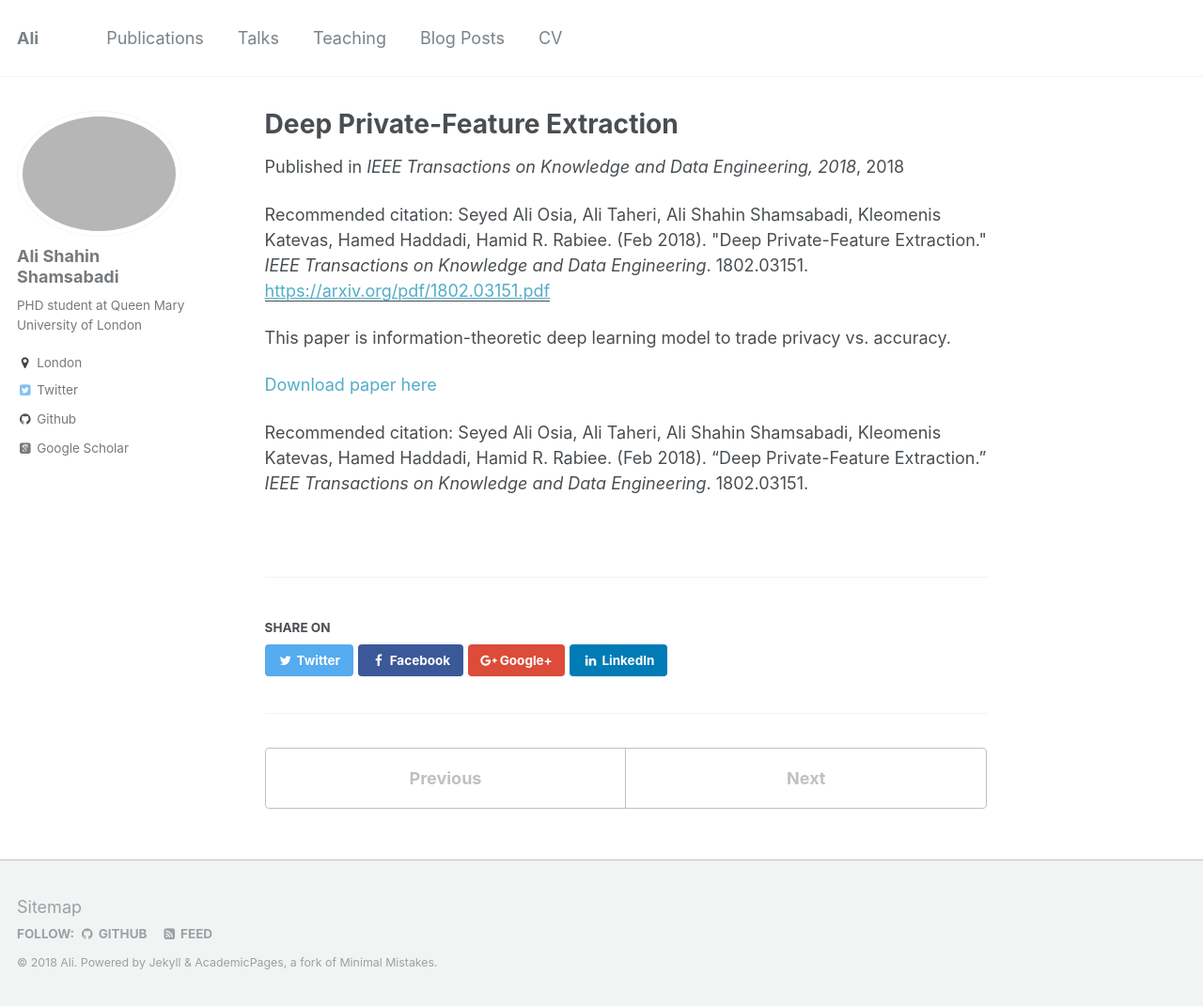
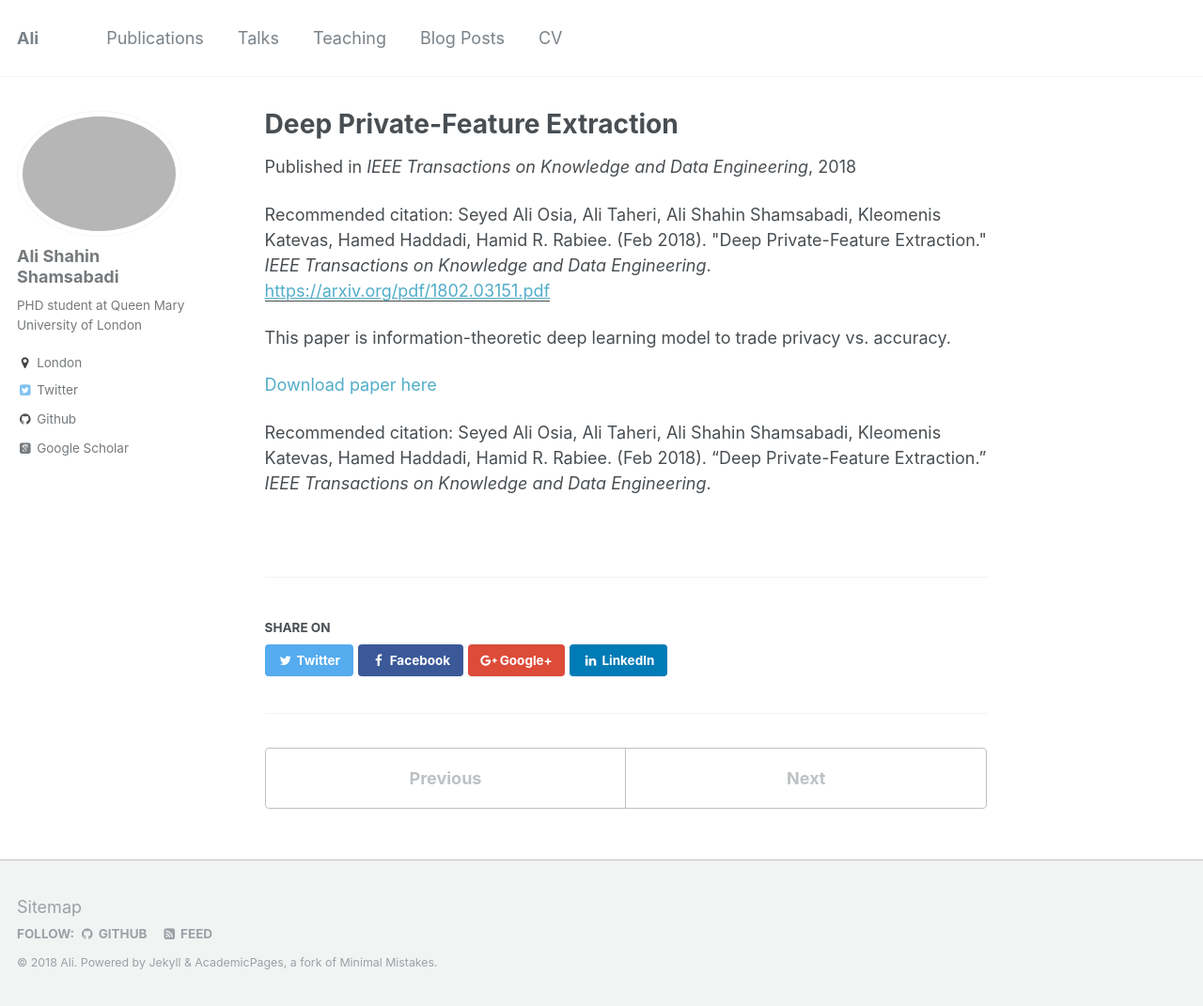
Before and after one commit to AliShahin/AliShahin.github.io, a Jekyll site: the page built from _publications/2018-02-12-paper-title-number-4.md, in a window 1280 px wide and 1071 px high. Shown: the whole window at 94% size. Built offline with Jekyll 4.4.1, drawn with Linux system fonts in a browser that asks for light colours; some web fonts are replaced.

Commit message:
Update 2018-02-12-paper-title-number-4.md

```diff
--- a/_publications/2018-02-12-paper-title-number-4.md
+++ b/_publications/2018-02-12-paper-title-number-4.md
@@ -1,17 +1,17 @@
 ---
 title: "Deep Private-Feature Extraction"
 collection: publications
-permalink: /publication/2018-02-12-paper-title-number-4
+permalink: /publication/2018-02-12-Deep-Private-Feature-Extraction-number-4
 excerpt: 'This paper is information-theoretic deep learning model to trade privacy vs. accuracy.'
 date: 2018-02-12
-venue: 'IEEE Transactions on Knowledge and Data Engineering, 2018'
+venue: 'IEEE Transactions on Knowledge and Data Engineering'
 paperurl: 'https://arxiv.org/pdf/1802.03151.pdf'
 citation: 'Seyed Ali Osia, Ali Taheri, Ali Shahin Shamsabadi, Kleomenis Katevas, Hamed Haddadi, Hamid R. Rabiee. (Feb 2018).
-&quot;Deep Private-Feature Extraction.&quot; <i>IEEE Transactions on Knowledge and Data Engineering</i>. 1802.03151.'
+&quot;Deep Private-Feature Extraction.&quot; <i>IEEE Transactions on Knowledge and Data Engineering</i>.'
 ---
 This paper is information-theoretic deep learning model to trade privacy vs. accuracy.
 
 [Download paper here](https://arxiv.org/pdf/1802.03151.pdf)
 
 Recommended citation: Seyed Ali Osia, Ali Taheri, Ali Shahin Shamsabadi, Kleomenis Katevas, Hamed Haddadi, Hamid R. Rabiee. (Feb 2018).
-"Deep Private-Feature Extraction." <i>IEEE Transactions on Knowledge and Data Engineering</i>. 1802.03151.
+"Deep Private-Feature Extraction." <i>IEEE Transactions on Knowledge and Data Engineering</i>.
```
